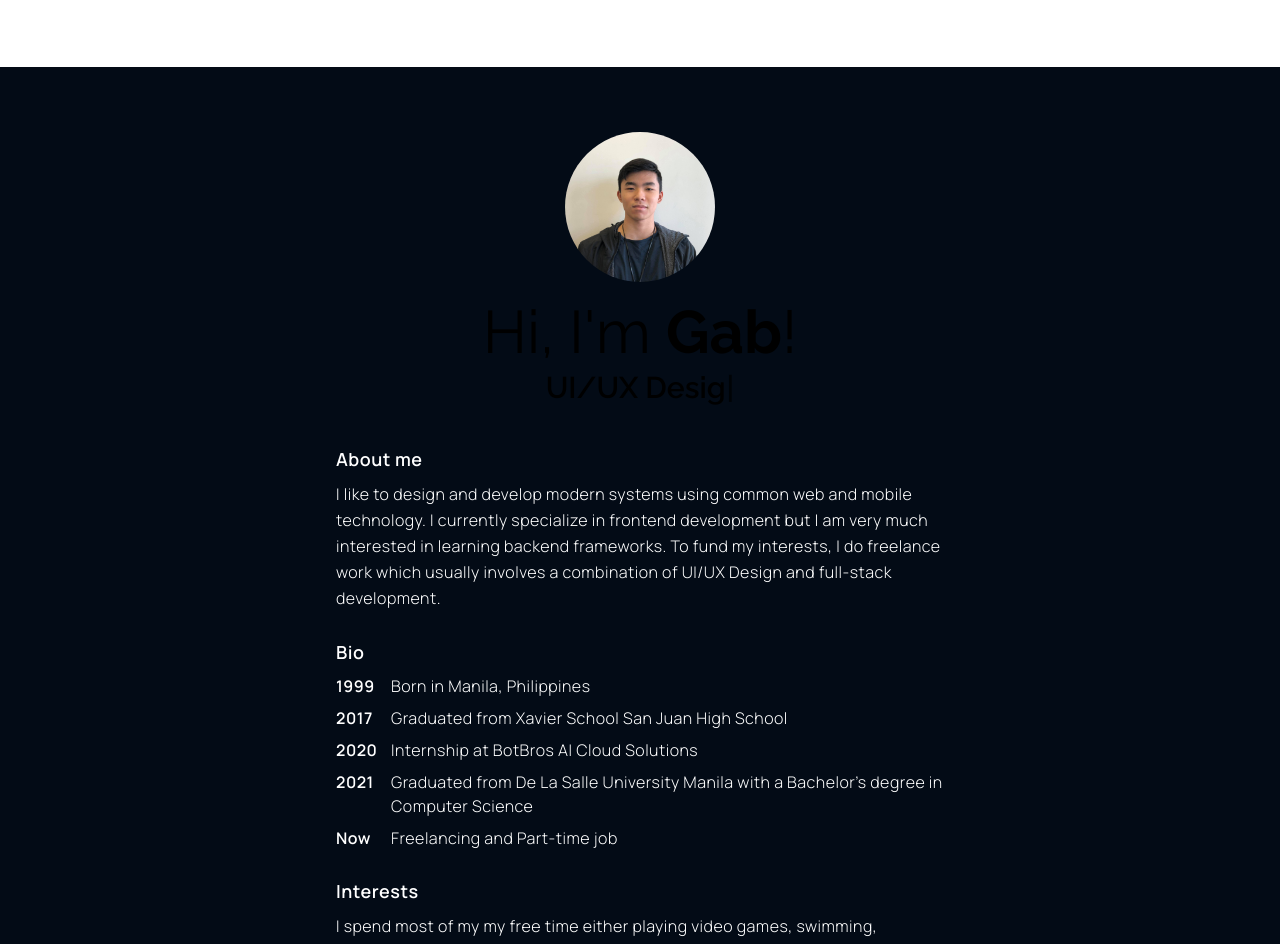
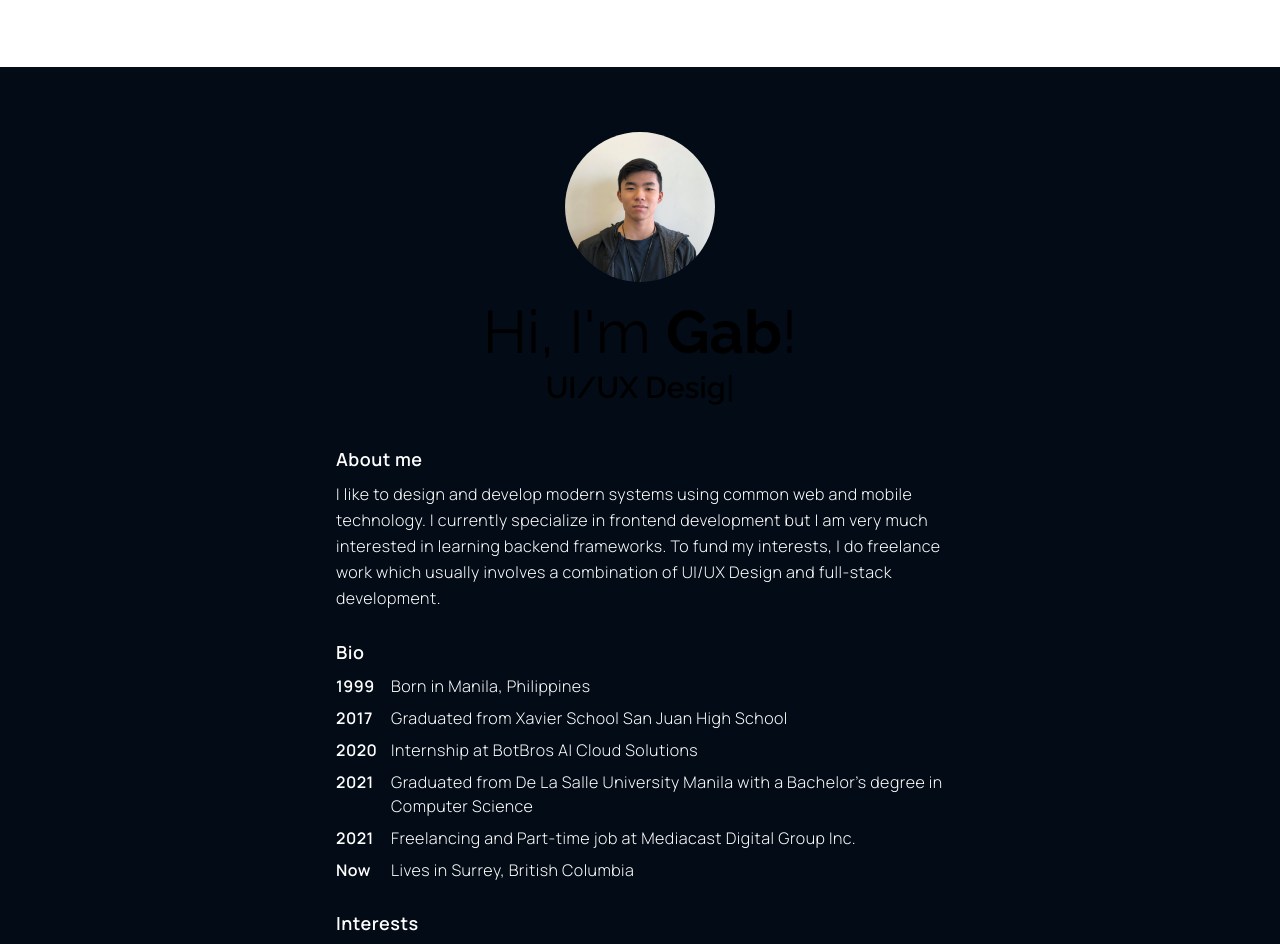
Before and after one commit to gabtan99/website, a Next.js app: page / in a window 1280 px wide. Shown: the top 944 px of the page. Built offline with nearby package versions, Linux system fonts and the light colour scheme.

Commit message:
updated bio

```diff
--- a/pages/index.js
+++ b/pages/index.js
@@ -66,7 +66,10 @@ export default function Home() {
               Graduated from De La Salle University Manila with a Bachelor’s
               degree in Computer Science
             </BioEntry>
-            <BioEntry year="Now">Freelancing and Part-time job</BioEntry>
+            <BioEntry year="2021">
+              Freelancing and Part-time job at Mediacast Digital Group Inc.
+            </BioEntry>
+            <BioEntry year="Now">Lives in Surrey, British Columbia</BioEntry>
           </Box>
         </Block>
 
```
